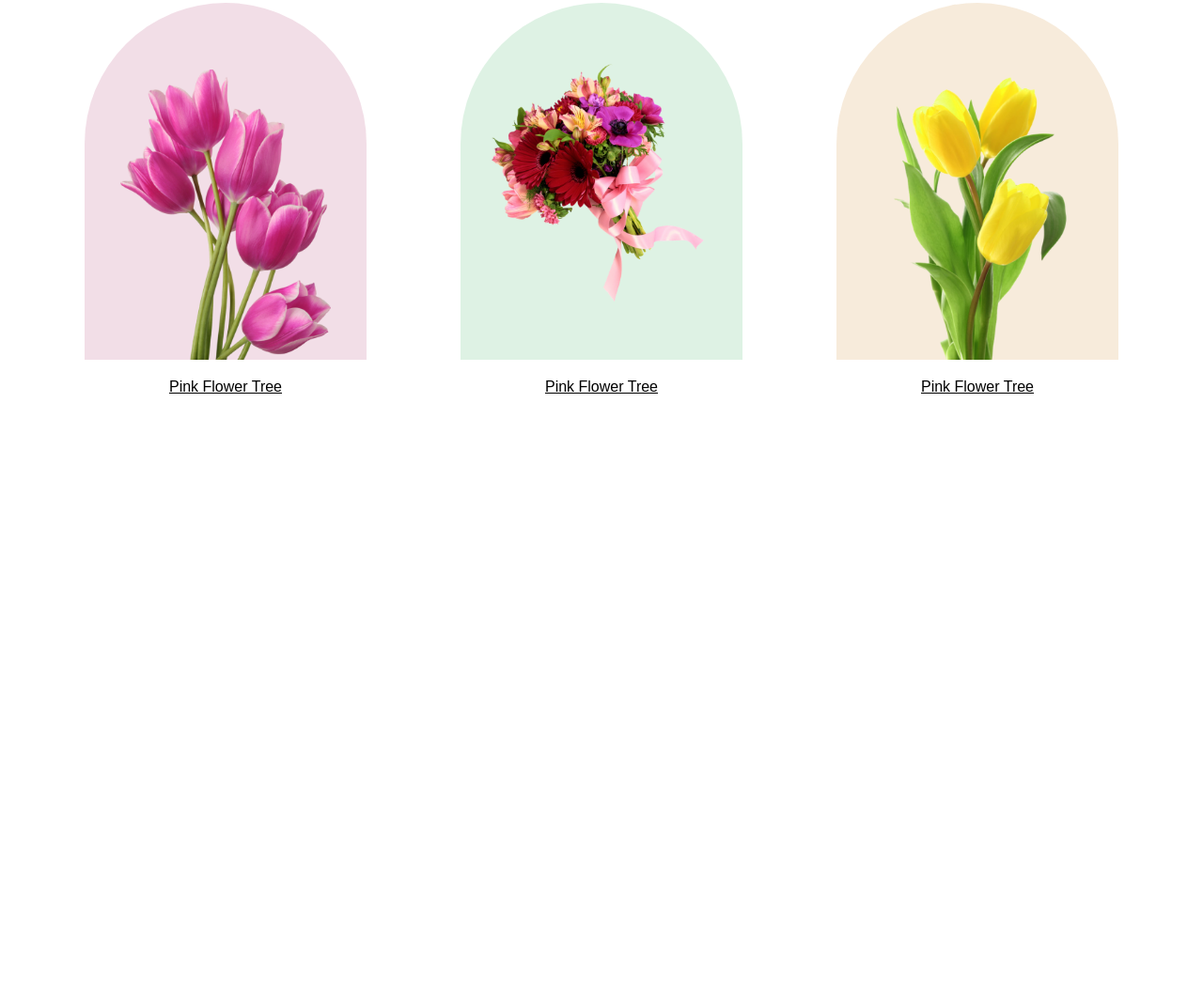
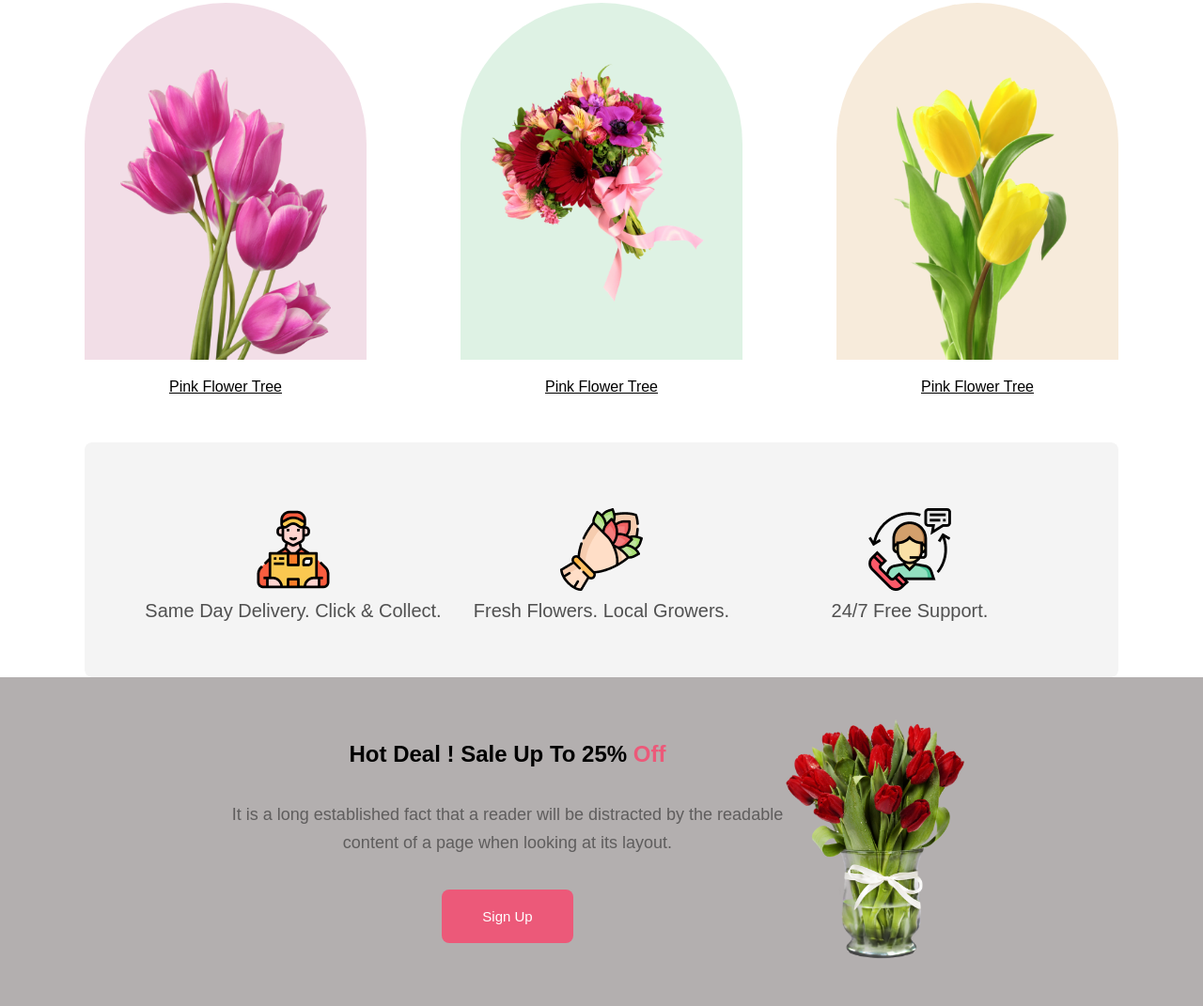
Before and after one commit to fahim369x/flower-shop, a plain HTML site: page index.html in a window 1280 px wide. Shown: the part 1005-2076 px from the top of the page at 94% size. Before the commit the page ends 1476 px from the top, so only its background shows below. Drawn offline with Linux system fonts and the light colour scheme.

Commit message:
new section added

```diff
--- a/index.html
+++ b/index.html
@@ -16,7 +16,7 @@
             beautiful flowers a <br />
             part of your life.
           </h1>
-          <p class="header-description">
+          <p class="description">
             It is a long established fact that a reader will be distracted by
             the readable content of a page when looking at its layout. The point
             of using Lorem Ipsum is that it has a more-or-less normal
@@ -25,8 +25,8 @@
           <button class="btn">Shop Now</button>
         </div>
         <img
-          class="header-flowe-img"
-          src="flower-asset/pngwing 10.png"
+          style="float: right"
+          src="flower-asset/pngwing10.png"
           alt="header right flower"
         />
       </div>
@@ -57,8 +57,46 @@
         </div>
       </section>
       <section class="customer-care-section">
-        <div class="customerCare"></div>
+        <div class="customerCare-section">
+          <img
+            class="customer-care customercare-img"
+            src="./flower-asset/group57.png"
+            alt=""
+          />
+          <p class="customer-care-title">Same Day Delivery. Click & Collect.</p>
+        </div>
+        <div class="customerCare-section">
+          <img
+            class="customer-care customercare-img"
+            src="./flower-asset/group58.png"
+            alt=""
+          />
+          <p class="customer-care-title">Fresh Flowers. Local Growers.</p>
+        </div>
+        <div class="customerCare-section">
+          <img
+            class="customer-care customercare-img"
+            src="./flower-asset/group59.png"
+            alt=""
+          />
+          <p class="customer-care-title">24/7 Free Support.</p>
+        </div>
       </section>
+      <section class="saleOffer-section">
+        <div class="saleOffer-left-section">
+          <h1>Hot Deal ! Sale Up To 25%<span class="off-style"> Off</span></h1>
+          <p class="description">
+            It is a long established fact that a reader will be distracted by
+            the readable <br />
+            content of a page when looking at its layout.
+          </p>
+          <button class="btn">Sign Up</button>
+        </div>
+        <div class="saleOffer-right-section">
+          <img class="saleofferImg" src="./flower-asset/pngwing8.png" alt="" />
+        </div>
+      </section>
+      <section class="instagram-section"></section>
     </main>
     <footer></footer>
   </body>
--- a/style.css
+++ b/style.css
@@ -24,7 +24,7 @@
   font-weight: 800;
 }
 
-.header-description {
+.description {
   color: rgba(39, 39, 39, 0.6);
   font-size: 18px;
   font-weight: 400;
@@ -40,15 +40,13 @@
   border-radius: 8px;
   font-size: 15px;
 }
-.header-flowe-img {
-  float: right;
-}
+
 .featureImg {
   margin: 50px;
 }
 
 .feature-itemImg1 {
-  background-image: url("./flower-asset/pngwing\ 6.png");
+  background-image: url("./flower-asset/pngwing6.png");
   background-repeat: no-repeat;
   background-size: 28vh;
   background-position: center bottom;
@@ -58,7 +56,7 @@
   border-radius: 300px 300px 0px 0px;
 }
 .feature-itemImg2 {
-  background-image: url("./flower-asset/pngwing\ 5.png");
+  background-image: url("./flower-asset/pngwing5.png");
   background-repeat: no-repeat;
   background-size: 32vh;
   background-color: rgba(33, 167, 73, 0.15);
@@ -68,7 +66,7 @@
   background-position: center;
 }
 .feature-itemImg3 {
-  background-image: url("./flower-asset/pngwing\ 7.png");
+  background-image: url("./flower-asset/pngwing7.png");
   background-repeat: no-repeat;
   background-size: 28vh;
   background-color: rgba(197, 119, 16, 0.15);
@@ -105,3 +103,48 @@
 .feature-heading-title {
   padding-bottom: 20px;
 }
+.customerCare-section > img {
+  width: 88px;
+  height: 88px;
+  margin-left: 120px;
+  margin-right: 120px;
+  margin-top: 70px;
+}
+
+.customer-care-title {
+  color: rgba(39, 39, 39, 0.8);
+  font-size: 20px;
+  line-height: 35px;
+}
+
+.customer-care-section {
+  display: flex;
+  justify-content: center;
+  text-align: center;
+  background-color: #b3afaf;
+  width: 1100px;
+  margin: auto;
+  border-radius: 8px;
+  background: rgba(39, 39, 39, 0.05);
+  height: 250px;
+}
+
+.off-style {
+  color: #ec5979;
+}
+.saleOffer-section {
+  display: flex;
+  width: 100%;
+  height: 350px;
+  background-color: #b3afaf;
+  justify-content: center;
+  align-items: center;
+}
+
+.saleofferImg {
+  width: 200px;
+}
+
+.saleOffer-left-section {
+  text-align: center;
+}
```
Also changed, not shown: flower-asset/flower01.png (renamed from flower-asset/Flower 01.png), flower-asset/group57.png (renamed from flower-asset/Group 57.png), flower-asset/group58.png (renamed from flower-asset/Group 58.png), flower-asset/group59.png (renamed from flower-asset/Group 59.png), flower-asset/pngwing10.png (renamed from flower-asset/pngwing 10.png), flower-asset/pngwing5.png (renamed from flower-asset/pngwing 5.png), flower-asset/pngwing6.png (renamed from flower-asset/pngwing 6.png), flower-asset/pngwing7.png (renamed from flower-asset/pngwing 7.png), flower-asset/pngwing8.png (renamed from flower-asset/pngwing 8.png), flower-asset/rectangle5.png (renamed from flower-asset/Rectangle 5.png), flower-asset/rectangle6.png (renamed from flower-asset/Rectangle 6.png), flower-asset/rectangle9.png (renamed from flower-asset/Rectangle 9.png).
